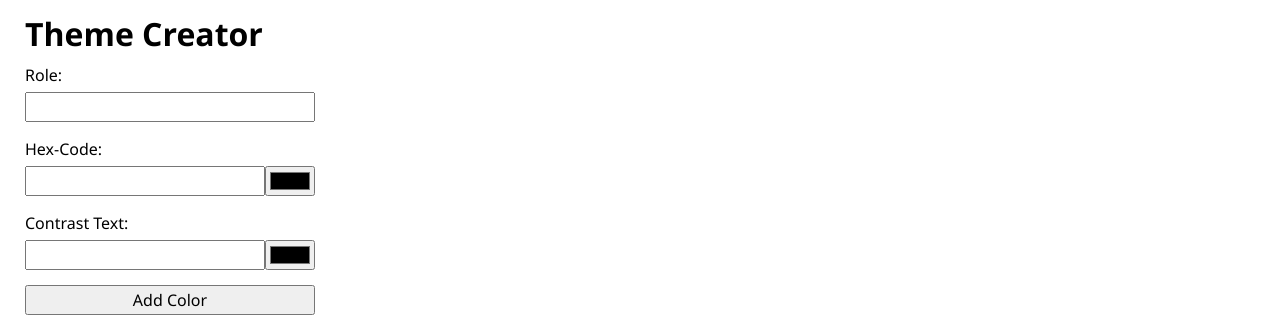
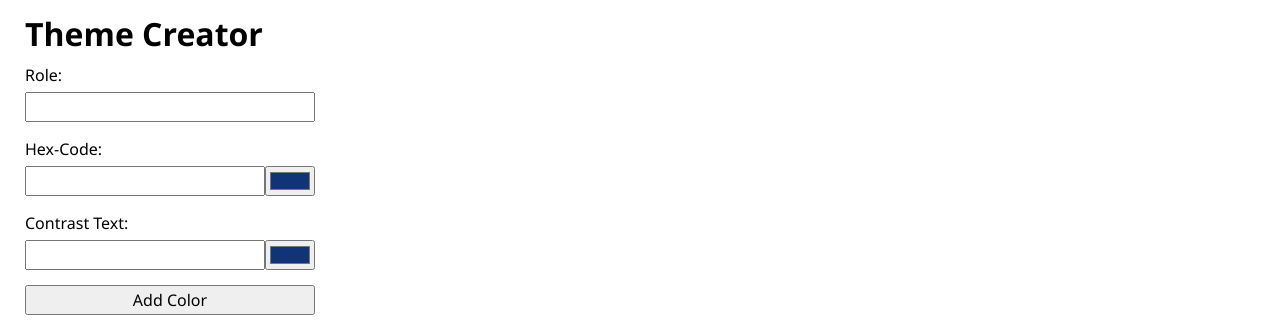
Before and after one commit to janlahse/recap-project-4, a React (Vite) app: page / in a window 1280 px wide. Shown: the top 335 px of the page. Built offline with nearby package versions, Linux system fonts and the light colour scheme.

Commit message:
created seperate component for colorpicker

```diff
--- a/src/Components/ColorForm/ColorForm.css
+++ b/src/Components/ColorForm/ColorForm.css
@@ -8,12 +8,3 @@ form {
 input {
   margin: 5px 0 15px 0;
 }
-.color-input-container {
-  display: flex;
-}
-.color-text-input {
-  flex-grow: 1;
-}
-.color-picker {
-  height: auto;
-}
--- a/src/Components/ColorForm/ColorForm.jsx
+++ b/src/Components/ColorForm/ColorForm.jsx
@@ -1,24 +1,13 @@
 import "./ColorForm.css";
+import { ColorInput } from "../ColorInput/ColorInput";
 
 export function ColorForm() {
   return (
     <form>
       <label htmlFor="role">Role:</label>
       <input id="role" name="role"></input>
-      <label htmlFor="hex">Hex-Code:</label>
-      <div className="color-input-container">
-        <input id="hex" name="hex" className="color-text-input"></input>
-        <input type="color" className="color-picker"></input>
-      </div>
-      <label htmlFor="contrastText">Contrast Text:</label>
-      <div className="color-input-container">
-        <input
-          id="contrastText"
-          name="contrastText"
-          className="color-text-input"
-        ></input>
-        <input type="color" className="color-picker"></input>
-      </div>
+      <ColorInput labelName="Hex-Code:" id="hex-color" />
+      <ColorInput labelName="Contrast Text:" id="contrast-text" />
       <button type="submit">Add Color</button>
     </form>
   );
--- /dev/null
+++ b/src/Components/ColorInput/ColorInput.css
@@ -0,0 +1,12 @@
+input {
+  margin: 5px 0 15px 0;
+}
+.color-input-container {
+  display: flex;
+}
+.color-text-input {
+  flex-grow: 1;
+}
+.color-picker {
+  height: auto;
+}
--- /dev/null
+++ b/src/Components/ColorInput/ColorInput.jsx
@@ -0,0 +1,18 @@
+import "./ColorInput.css";
+
+export function ColorInput({ labelName, id }) {
+  return (
+    <>
+      <label htmlFor={id}>{labelName}</label>
+      <div className="color-input-container">
+        <input id={id} name={id} className="color-text-input"></input>
+        <input
+          name={id}
+          type="color"
+          className="color-picker"
+          value="#113377"
+        ></input>
+      </div>
+    </>
+  );
+}
```
